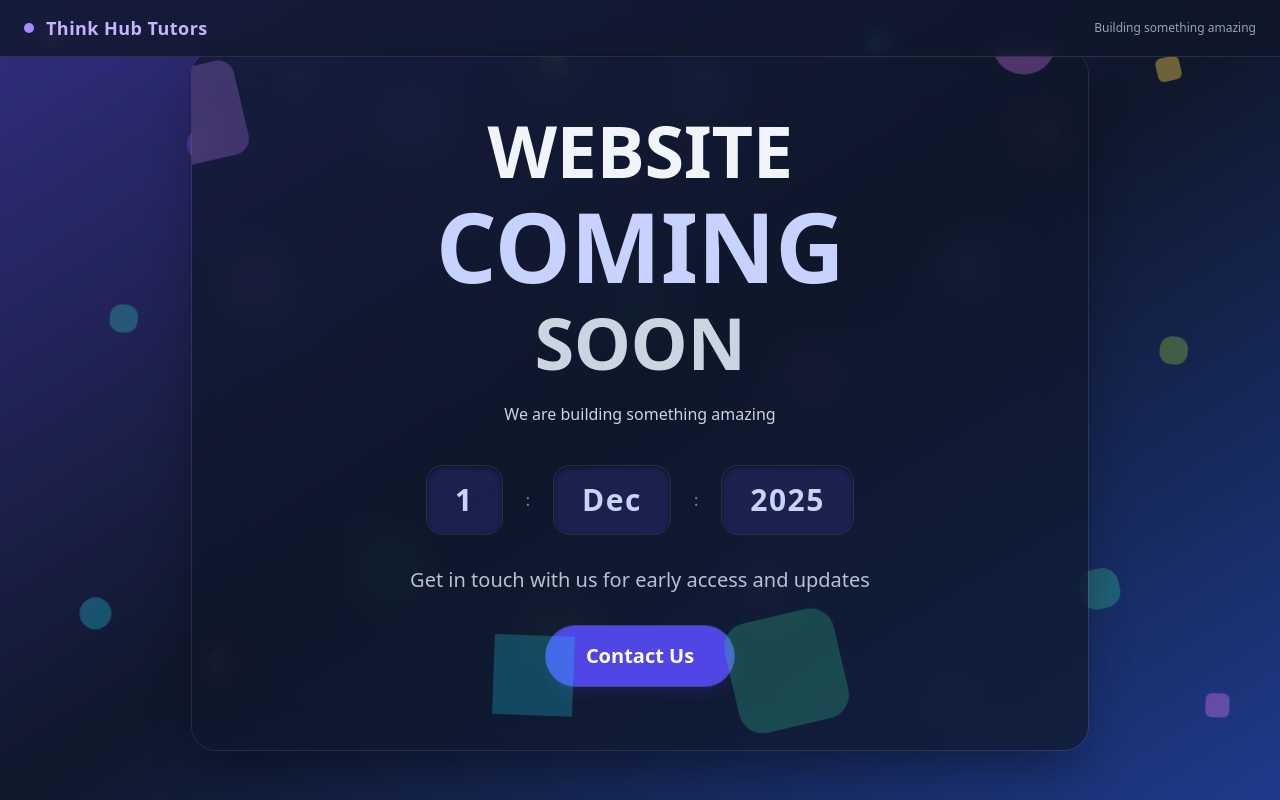
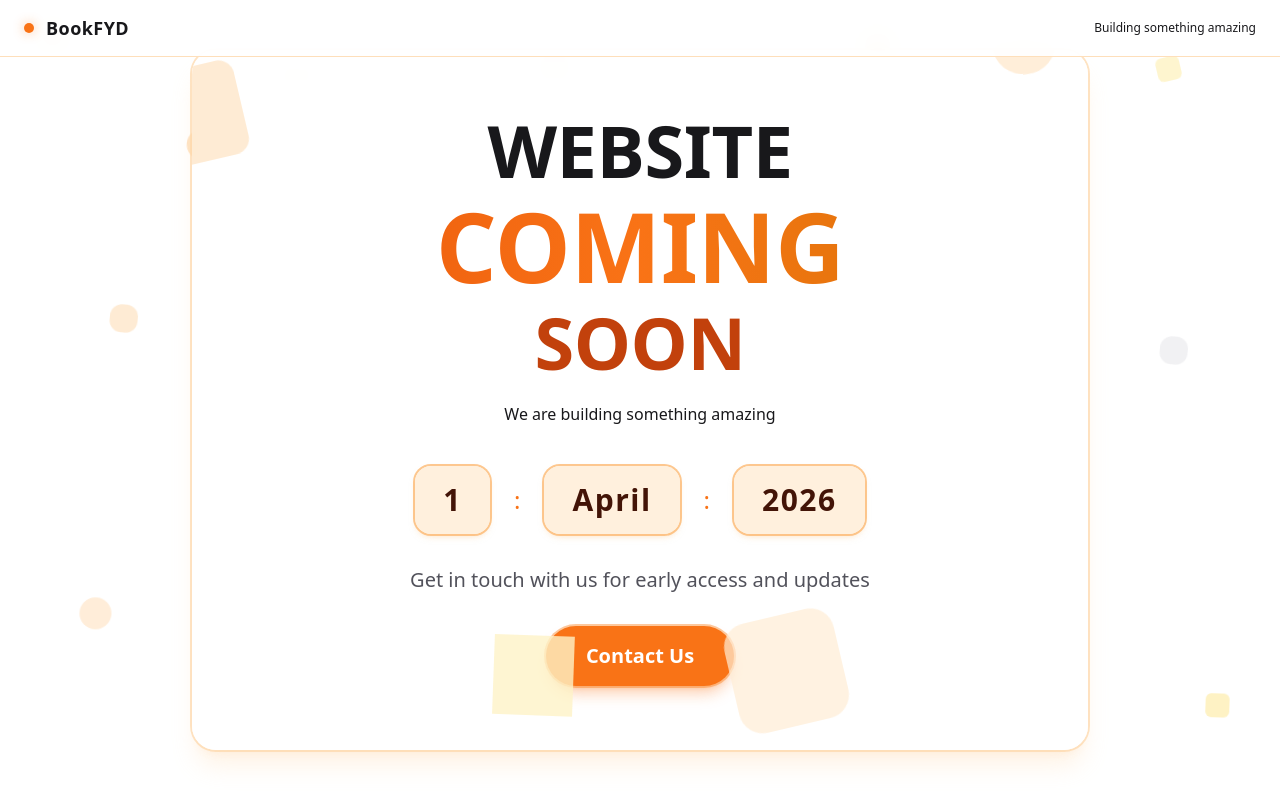
Before and after one commit to usamayousaf5000/ThinkHubTuitors, a React (Vite) app: page / in a window 1280 px wide. Built offline with nearby package versions, Linux system fonts and the light colour scheme.

Commit message:
New web coming soon

```diff
--- a/index.html
+++ b/index.html
@@ -2,10 +2,8 @@
 <html lang="en">
   <head>
     <meta charset="UTF-8" />
-    <link rel="icon" type="image/jpeg" href="/New.jpeg" />
-    <link rel="shortcut icon" href="/New.jpeg" />
     <meta name="viewport" content="width=device-width, initial-scale=1.0" />
-    <title>thinkhubtutors</title>
+    <title>BookFYD</title>
   </head>
   <body>
     <div id="root"></div>
--- a/src/App.jsx
+++ b/src/App.jsx
@@ -9,7 +9,7 @@ function App() {
 
   return (
     <div className="relative min-h-screen flex items-center justify-center overflow-hidden">
-      <Header title="Think Hub Tutors" />
+      <Header title="BookFYD" />
       {/* Floating shapes */}
       <FloatingShapes />
 
--- a/src/components/ComingSoon.jsx
+++ b/src/components/ComingSoon.jsx
@@ -1,6 +1,6 @@
 function DatePill({ label }) {
   return (
-    <div className="px-7 py-4 rounded-2xl bg-indigo-900/40 text-indigo-200 ring-1 ring-white/10 shadow-inner shadow-black/40">
+    <div className="px-7 py-4 rounded-2xl bg-orange-100/80 text-orange-950 ring-2 ring-orange-300/80 shadow-md shadow-orange-200/50">
       <span className="font-semibold tracking-wider text-2xl sm:text-3xl">{label}</span>
     </div>
   )
@@ -8,37 +8,39 @@ function DatePill({ label }) {
 
 export default function ComingSoon({ onContactClick }) {
   return (
-    <div className="relative mx-4 w-full sm:w-[85vw] md:w-[75vw] lg:w-[70vw] max-w-6xl rounded-3xl bg-slate-900/70 backdrop-blur-xl shadow-2xl shadow-black/40 ring-1 ring-white/10 p-8 sm:p-12 md:p-16 text-center overflow-hidden">
+    <div className="relative mx-4 w-full sm:w-[85vw] md:w-[75vw] lg:w-[70vw] max-w-6xl rounded-3xl bg-white/95 backdrop-blur-xl shadow-xl shadow-orange-200/30 ring-2 ring-orange-200/70 p-8 sm:p-12 md:p-16 text-center overflow-hidden">
       {/* Floating shapes inside the card */}
       <div className="pointer-events-none absolute inset-0">
-        <div className="absolute -left-6 top-10 h-24 w-24 rounded-2xl bg-purple-400/25 animate-float2" />
-        <div className="absolute right-10 -top-6 h-16 w-16 rounded-full bg-fuchsia-400/30 animate-float1" />
-        <div className="absolute left-1/3 bottom-6 h-20 w-20 rotate-12 bg-cyan-400/25 animate-float3" />
-        <div className="absolute right-1/4 bottom-0 h-28 w-28 rounded-3xl bg-emerald-400/25 animate-float2" />
+        <div className="absolute -left-6 top-10 h-24 w-24 rounded-2xl bg-orange-200/50 animate-float2" />
+        <div className="absolute right-10 -top-6 h-16 w-16 rounded-full bg-orange-100/90 animate-float1" />
+        <div className="absolute left-1/3 bottom-6 h-20 w-20 rotate-12 bg-amber-100/80 animate-float3" />
+        <div className="absolute right-1/4 bottom-0 h-28 w-28 rounded-3xl bg-orange-100/70 animate-float2" />
       </div>
 
-      <h1 className="font-extrabold tracking-tight text-slate-100">
-        <span className="block text-5xl sm:text-6xl md:text-7xl">WEBSITE</span>
-        <span className="block mt-3 text-6xl sm:text-7xl md:text-8xl text-indigo-200">COMING</span>
-        <span className="block mt-3 text-5xl sm:text-6xl md:text-7xl text-slate-300">SOON</span>
+      <h1 className="font-extrabold tracking-tight">
+        <span className="block text-5xl sm:text-6xl md:text-7xl text-zinc-900">WEBSITE</span>
+        <span className="block mt-3 text-6xl sm:text-7xl md:text-8xl bg-gradient-to-r from-orange-600 via-orange-500 to-amber-600 bg-clip-text text-transparent">
+          COMING
+        </span>
+        <span className="block mt-3 text-5xl sm:text-6xl md:text-7xl text-orange-700">SOON</span>
       </h1>
 
-      <p className="mt-6 text-slate-300">We are building something amazing</p>
+      <p className="mt-6 text-black-600 font-medium">We are building something amazing</p>
 
-      <div className="mt-8 sm:mt-10 flex items-center justify-center gap-5 sm:gap-6 text-slate-200">
+      <div className="mt-8 sm:mt-10 flex items-center justify-center gap-5 sm:gap-6 text-zinc-800">
         <DatePill label="1" />
-        <span className="text-indigo-300/70">:</span>
-        <DatePill label="Dec" />
-        <span className="text-indigo-300/70">:</span>
-        <DatePill label="2025" />
+        <span className="text-orange-500 text-2xl font-light">:</span>
+        <DatePill label="April" />
+        <span className="text-orange-500 text-2xl font-light">:</span>
+        <DatePill label="2026" />
       </div>
 
-      <p className="mt-8 text-lg sm:text-xl text-slate-300/90">Get in touch with us for early access and updates</p>
+      <p className="mt-8 text-lg sm:text-xl text-zinc-600">Get in touch with us for early access and updates</p>
 
       <div className="mt-8">
         <a
           href="#contact"
-          className="inline-flex items-center justify-center rounded-full bg-indigo-600 px-10 py-4 text-lg sm:text-xl font-semibold text-white shadow-lg shadow-indigo-900/30 ring-1 ring-indigo-400/40 transition hover:scale-[1.02] hover:bg-indigo-500 active:scale-100"
+          className="inline-flex items-center justify-center rounded-full bg-orange-500 px-10 py-4 text-lg sm:text-xl font-bold text-white shadow-lg shadow-orange-500/35 ring-2 ring-orange-400/50 transition hover:scale-[1.02] hover:bg-orange-600 active:scale-100"
           onClick={(e) => { e.preventDefault(); onContactClick?.() }}
         >
           Contact Us
--- a/src/components/ContactInfoModal.jsx
+++ b/src/components/ContactInfoModal.jsx
@@ -1,10 +1,9 @@
 import { useEffect } from 'react'
 
 export default function ContactInfoModal({ open, onClose }) {
-  const name = 'Think Hub Tutors'
-  const email = 'thinkhubtutors@gmail.com'
-  const ukPhone = '+44 7367067438'
-  const caPhone = '+1 (587) 870-0861'
+  const name = 'BookFYD'
+  const email = 'bookfyd@gmail.com'
+  const pkPhone = '+92 330 2700444'
   useEffect(() => {
     function handleKey(e) {
       if (e.key === 'Escape') onClose?.()
@@ -16,44 +15,35 @@ export default function ContactInfoModal({ open, onClose }) {
   if (!open) return null
   return (
     <div className="fixed inset-0 z-50 flex items-center justify-center">
-      <div className="absolute inset-0 bg-slate-900/70 backdrop-blur-sm" onClick={onClose} />
-      <div className="relative z-10 w-full max-w-2xl mx-4 rounded-2xl bg-slate-900 ring-1 ring-white/10 shadow-2xl p-6 sm:p-8">
+      <div className="absolute inset-0 bg-zinc-900/35 backdrop-blur-sm" onClick={onClose} />
+      <div className="relative z-10 w-full max-w-2xl mx-4 rounded-2xl bg-white ring-2 ring-orange-200 shadow-2xl shadow-zinc-300/40 p-6 sm:p-8">
         <div className="flex items-center justify-between">
-          <h2 className="text-2xl font-bold text-white">Contact information</h2>
-          <button onClick={onClose} className="h-9 w-9 inline-flex items-center justify-center rounded-full hover:bg-white/10" aria-label="Close">
-            <span className="text-white text-xl">×</span>
+          <h2 className="text-2xl font-bold text-zinc-900">Contact information</h2>
+          <button onClick={onClose} className="h-9 w-9 inline-flex items-center justify-center rounded-full text-zinc-500 hover:bg-orange-50 hover:text-zinc-900" aria-label="Close">
+            <span className="text-xl">×</span>
           </button>
         </div>
         <div className="mt-6 space-y-4">
           <div className="flex items-center gap-4">
-            <div className="h-12 w-12 rounded-xl bg-indigo-600/20 ring-1 ring-indigo-500/30 text-indigo-300 flex items-center justify-center text-xl">👤</div>
+            <div className="h-12 w-12 rounded-xl bg-orange-100 ring-2 ring-orange-200 text-orange-700 flex items-center justify-center text-xl">👤</div>
             <div>
-              <div className="text-slate-300 text-sm">Name</div>
-              <div className="text-white text-lg font-semibold">{name}</div>
+              <div className="text-zinc-500 text-sm font-medium">Name</div>
+              <div className="text-zinc-900 text-lg font-semibold">{name}</div>
             </div>
           </div>
           <div className="flex items-center gap-4">
-            <div className="h-12 w-12 rounded-xl bg-indigo-600/20 ring-1 ring-indigo-500/30 text-indigo-300 flex items-center justify-center text-xl">✉️</div>
+            <div className="h-12 w-12 rounded-xl bg-orange-100 ring-2 ring-orange-200 text-orange-700 flex items-center justify-center text-xl">✉️</div>
             <div>
-              <div className="text-slate-300 text-sm">Email</div>
-              <a href={`mailto:${email}`} className="text-indigo-300 hover:text-indigo-200 font-medium">{email}</a>
+              <div className="text-zinc-500 text-sm font-medium">Email</div>
+              <a href={`mailto:${email}`} className="text-orange-600 hover:text-orange-700 font-semibold">{email}</a>
             </div>
           </div>
-          {ukPhone && (
+          {pkPhone && (
             <div className="flex items-center gap-4">
-              <div className="h-12 w-12 rounded-xl bg-indigo-600/20 ring-1 ring-indigo-500/30 text-indigo-300 flex items-center justify-center text-xl">🇬🇧</div>
+              <div className="h-12 w-12 rounded-xl bg-orange-100 ring-2 ring-orange-200 text-orange-700 flex items-center justify-center text-xl">🇵🇰</div>
               <div>
-                <div className="text-slate-300 text-sm">United Kingdom</div>
-                <a href={`tel:${ukPhone}`} className="text-indigo-300 hover:text-indigo-200 font-medium">{ukPhone}</a>
-              </div>
-            </div>
-          )}
-          {caPhone && (
-            <div className="flex items-center gap-4">
-              <div className="h-12 w-12 rounded-xl bg-indigo-600/20 ring-1 ring-indigo-500/30 text-indigo-300 flex items-center justify-center text-xl">🇨🇦</div>
-              <div>
-                <div className="text-slate-300 text-sm">Canada</div>
-                <a href={`tel:${caPhone}`} className="text-indigo-300 hover:text-indigo-200 font-medium">{caPhone}</a>
+                <div className="text-zinc-500 text-sm font-medium">Pakistan</div>
+                <a href={`tel:${pkPhone}`} className="text-orange-600 hover:text-orange-700 font-semibold">{pkPhone}</a>
               </div>
             </div>
           )}
--- a/src/components/FloatingShapes.jsx
+++ b/src/components/FloatingShapes.jsx
@@ -1,32 +1,31 @@
 export default function FloatingShapes({ className = "" }) {
   const shapes = [
-    // spread across the whole viewport using percentage positions
-    { pos: "left-[5%] top-[6%]", cls: "h-5 w-5 rounded-full bg-fuchsia-400/40 animate-float2" },
-    { pos: "left-[14%] top-[18%]", cls: "h-8 w-8 rounded-2xl bg-purple-500/30 animate-float1" },
-    { pos: "left-[22%] top-[10%]", cls: "h-6 w-6 rounded-md bg-emerald-400/30 animate-float3" },
-    { pos: "left-[30%] top-[14%]", cls: "h-10 w-10 rounded-full bg-sky-400/30 animate-float1" },
-    { pos: "left-[42%] top-[8%]", cls: "h-7 w-7 rounded-2xl bg-lime-400/30 animate-float3" },
-    { pos: "left-[55%] top-[12%]", cls: "h-9 w-9 rounded-xl bg-indigo-400/30 animate-float2" },
-    { pos: "left-[67%] top-[6%]", cls: "h-6 w-6 rounded-full bg-cyan-400/35 animate-float1" },
-    { pos: "left-[80%] top-[16%]", cls: "h-8 w-8 rounded-2xl bg-rose-400/35 animate-float3" },
-    { pos: "left-[92%] top-[10%]", cls: "h-6 w-6 rounded-md bg-amber-300/40 animate-float2" },
+    { pos: "left-[5%] top-[6%]", cls: "h-5 w-5 rounded-full bg-orange-300/55 animate-float2" },
+    { pos: "left-[14%] top-[18%]", cls: "h-8 w-8 rounded-2xl bg-orange-200/70 animate-float1" },
+    { pos: "left-[22%] top-[10%]", cls: "h-6 w-6 rounded-md bg-amber-200/65 animate-float3" },
+    { pos: "left-[30%] top-[14%]", cls: "h-10 w-10 rounded-full bg-orange-100/90 animate-float1" },
+    { pos: "left-[42%] top-[8%]", cls: "h-7 w-7 rounded-2xl bg-orange-400/35 animate-float3" },
+    { pos: "left-[55%] top-[12%]", cls: "h-9 w-9 rounded-xl bg-zinc-200/60 animate-float2" },
+    { pos: "left-[67%] top-[6%]", cls: "h-6 w-6 rounded-full bg-orange-300/45 animate-float1" },
+    { pos: "left-[80%] top-[16%]", cls: "h-8 w-8 rounded-2xl bg-orange-200/55 animate-float3" },
+    { pos: "left-[92%] top-[10%]", cls: "h-6 w-6 rounded-md bg-amber-100/85 animate-float2" },
 
-    { pos: "left-[8%] top-[40%]", cls: "h-7 w-7 rounded-xl bg-teal-400/30 animate-float1" },
-    { pos: "left-[20%] top-[36%]", cls: "h-12 w-12 rounded-3xl bg-violet-400/25 animate-float2" },
-    { pos: "left-[34%] top-[42%]", cls: "h-6 w-6 rounded-full bg-blue-400/30 animate-float3" },
-    { pos: "left-[48%] top-[38%]", cls: "h-10 w-10 rounded-2xl bg-emerald-400/25 animate-float1" },
-    { pos: "left-[62%] top-[46%]", cls: "h-8 w-8 rounded-md bg-fuchsia-400/35 animate-float3" },
-    { pos: "left-[76%] top-[34%]", cls: "h-9 w-9 rounded-full bg-indigo-300/35 animate-float2" },
-    { pos: "left-[90%] top-[44%]", cls: "h-7 w-7 rounded-xl bg-lime-400/30 animate-float1" },
+    { pos: "left-[8%] top-[40%]", cls: "h-7 w-7 rounded-xl bg-orange-200/50 animate-float1" },
+    { pos: "left-[20%] top-[36%]", cls: "h-12 w-12 rounded-3xl bg-zinc-100/90 animate-float2" },
+    { pos: "left-[34%] top-[42%]", cls: "h-6 w-6 rounded-full bg-orange-300/40 animate-float3" },
+    { pos: "left-[48%] top-[38%]", cls: "h-10 w-10 rounded-2xl bg-orange-100/80 animate-float1" },
+    { pos: "left-[62%] top-[46%]", cls: "h-8 w-8 rounded-md bg-orange-400/30 animate-float3" },
+    { pos: "left-[76%] top-[34%]", cls: "h-9 w-9 rounded-full bg-amber-200/55 animate-float2" },
+    { pos: "left-[90%] top-[44%]", cls: "h-7 w-7 rounded-xl bg-zinc-200/50 animate-float1" },
 
-    { pos: "left-[6%] top-[76%]", cls: "h-8 w-8 rounded-2xl bg-cyan-400/30 animate-float3" },
-    { pos: "left-[18%] top-[84%]", cls: "h-6 w-6 rounded-full bg-rose-400/35 animate-float2" },
-    { pos: "left-[28%] top-[70%]", cls: "h-12 w-12 rounded-3xl bg-teal-400/30 animate-float1" },
-    { pos: "left-[44%] top-[80%]", cls: "h-7 w-7 rounded-md bg-amber-300/40 animate-float2" },
-    { pos: "left-[58%] top-[72%]", cls: "h-9 w-9 rounded-xl bg-purple-500/30 animate-float3" },
-    { pos: "left-[72%] top-[86%]", cls: "h-6 w-6 rounded-full bg-sky-400/30 animate-float1" },
-    { pos: "left-[86%] top-[74%]", cls: "h-10 w-10 rounded-2xl bg-emerald-400/30 animate-float2" },
-    { pos: "left-[94%] top-[88%]", cls: "h-6 w-6 rounded-md bg-fuchsia-400/35 animate-float3" },
+    { pos: "left-[6%] top-[76%]", cls: "h-8 w-8 rounded-2xl bg-orange-200/45 animate-float3" },
+    { pos: "left-[18%] top-[84%]", cls: "h-6 w-6 rounded-full bg-orange-100/75 animate-float2" },
+    { pos: "left-[28%] top-[70%]", cls: "h-12 w-12 rounded-3xl bg-amber-100/70 animate-float1" },
+    { pos: "left-[44%] top-[80%]", cls: "h-7 w-7 rounded-md bg-orange-300/42 animate-float2" },
+    { pos: "left-[58%] top-[72%]", cls: "h-9 w-9 rounded-xl bg-zinc-100/80 animate-float3" },
+    { pos: "left-[72%] top-[86%]", cls: "h-6 w-6 rounded-full bg-orange-200/48 animate-float1" },
+    { pos: "left-[86%] top-[74%]", cls: "h-10 w-10 rounded-2xl bg-orange-300/38 animate-float2" },
+    { pos: "left-[94%] top-[88%]", cls: "h-6 w-6 rounded-md bg-amber-200/50 animate-float3" },
   ]
 
   return (
--- a/src/components/Header.jsx
+++ b/src/components/Header.jsx
@@ -1,13 +1,13 @@
-export default function Header({ title = 'Think Hub Tutors' }) {
+export default function Header({ title = 'BookFYD' }) {
   return (
-    <header className="fixed top-0 left-0 right-0 z-20 bg-slate-900/80 backdrop-blur border-b border-white/10">
+    <header className="fixed top-0 left-0 right-0 z-20 bg-white/90 backdrop-blur-md border-b border-orange-200/80">
       <div className="mx-auto max-w-7xl px-4 sm:px-6">
         <div className="h-14 flex items-center justify-between">
           <div className="flex items-center gap-3">
-            <div className="h-2.5 w-2.5 rounded-full bg-violet-400" />
-            <span className="text-base sm:text-lg font-semibold tracking-wide text-violet-300">{title}</span>
+            <div className="h-2.5 w-2.5 rounded-full bg-orange-500 shadow-[0_0_12px_rgba(249,115,22,0.45)]" />
+            <span className="text-base sm:text-lg font-semibold tracking-wide text-zinc-900">{title}</span>
           </div>
-          <div className="text-xs text-slate-400 hidden sm:block">Building something amazing</div>
+          <div className="text-xs text-black-500 hidden sm:block">Building something amazing</div>
         </div>
       </div>
     </header>
--- a/src/index.css
+++ b/src/index.css
@@ -4,7 +4,7 @@
 
 /* App background */
 body {
-  @apply min-h-screen bg-gradient-to-br from-indigo-900 via-slate-900 to-blue-900 text-white antialiased;
+  @apply min-h-screen bg-white text-zinc-900 antialiased;
 }
 
 /* Floating animation utilities */
```
